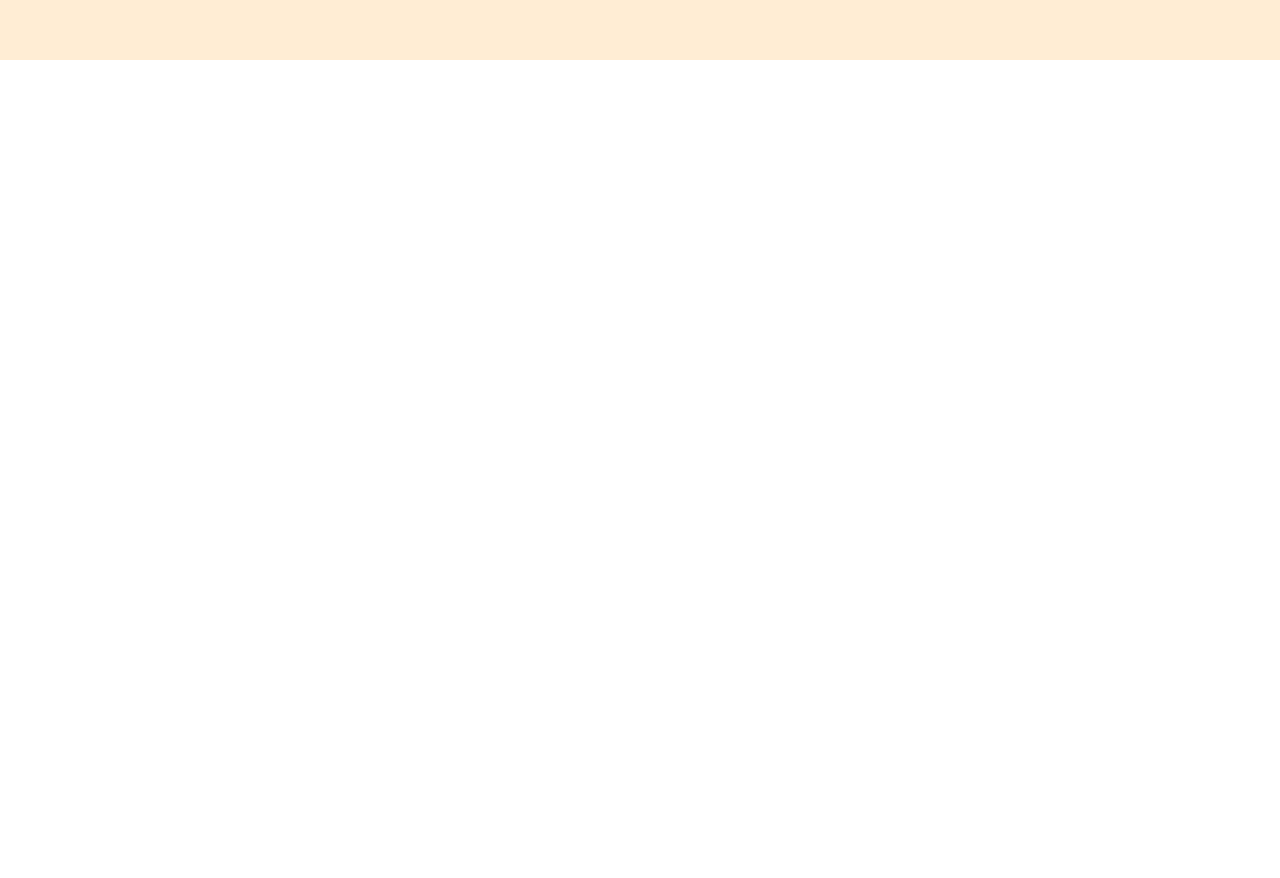
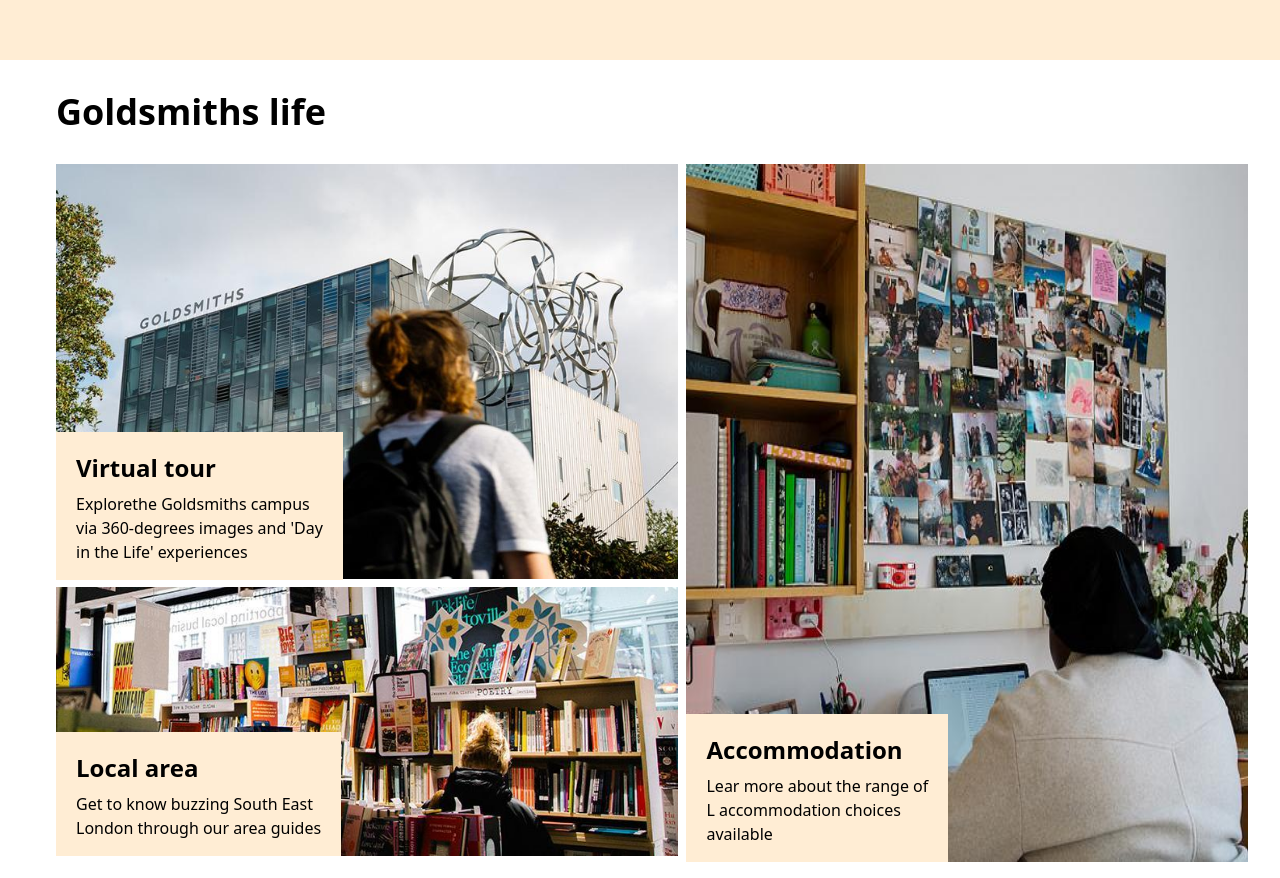
Before and after one commit to Ange290/CSS_Cloning2, a website: page index.html in a window 1280 px wide. Shown: the part 2410-3288 px from the top of the page. Before the commit the page ends 2470 px from the top, so only its background shows below. Drawn offline with Linux system fonts and the light colour scheme.

Commit message:
Add the tour section

```diff
--- a/index.html
+++ b/index.html
@@ -130,7 +130,7 @@
   <button class="text-blue-500 text-left pt-4 font-bold"><a href="#">Service for<br> business</a></button>
 
 </div>
-<div class="flex flex-row gap-12 pt-4 text-md">
+<div class="flex flex-row  justify-between pt-4 text-md gap-16">
   <button class="text-blue-500 text-left pt-4 font-bold"><a href="#">Events</a></button>
   <button class="text-blue-500 text-left pt-4 font-bold"><a href="#">Local community</a></button>
   <button class="text-blue-500 text-left pt-4 font-bold"><a href="#">Goldsmiths Centre<br> for Contemporary Art</a></button>
@@ -146,5 +146,29 @@
 
      </div>
     </div>
+
+
+      <h1 class="py-8 px-14 font-bold text-4xl">Goldsmiths life</h1>
+<div class=" flex flex-row items-start justify-start bg-white gap-2 pb-4 pr-8">
+      <div class="flex flex-col items-start justify-start gap-2 pl-14 relative">
+<img src="./images/walking-past-ben-pimlott-800.jpeg" alt="" class="">
+<div class="absolute bottom-68 left-14 bg-orange-100 p-5 pb-4 mb-1 flex flex-col items-start justify-start gap-2 ">
+<span class=" font-bold text-2xl">Virtual tour</span>
+<span>Explorethe Goldsmiths campus <br> via 360-degrees images and 'Day<br> in the  Life' experiences</span>
+</div>
+<img src="./images/bookshop-home-770x325.jpeg" alt="" class=" w-[56vw] h-[21vw]">
+<div class="absolute bottom-[-4px] left-14 bg-orange-100 p-5 pb-4 mb-1 flex flex-col items-start justify-start gap-2 ">
+<span class=" font-bold text-2xl">Local area</span>
+<span>Get to know buzzing South East  <br> London through our area guides</span>
+</div>
+      </div>
+      <div class="relative">
+        <img src="./images/accommodation-810.jpeg" alt="" class="h-[54.5vw]">
+        <div class="absolute bottom-[-4px] left-0 bg-orange-100 p-5 pb-4 mb-1 flex flex-col items-start justify-start gap-2 ">
+<span class=" font-bold text-2xl">Accommodation</span>
+<span>Lear more about the range of  <br> L accommodation choices <br> available</span>
+</div
+      </div>
+    </div>
 </body>
 </html>
```
Also changed, not shown: output.css.
